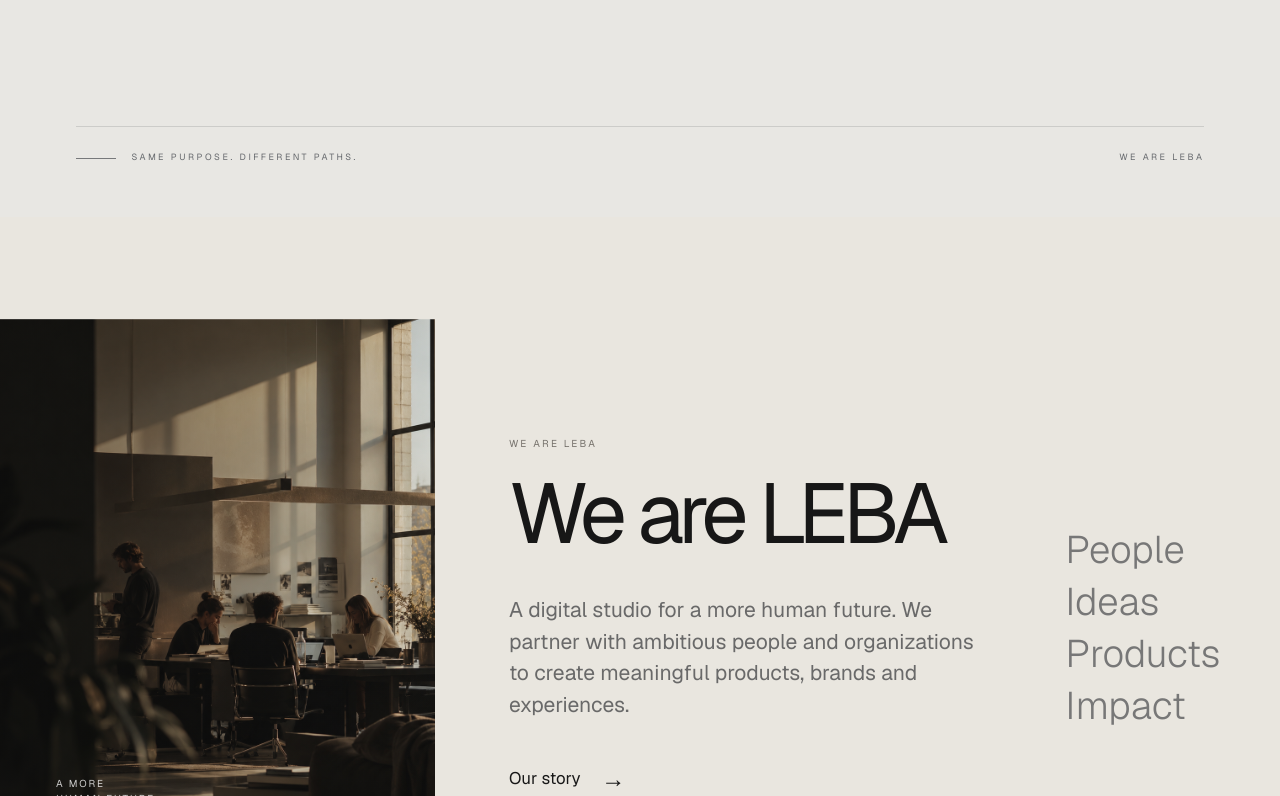
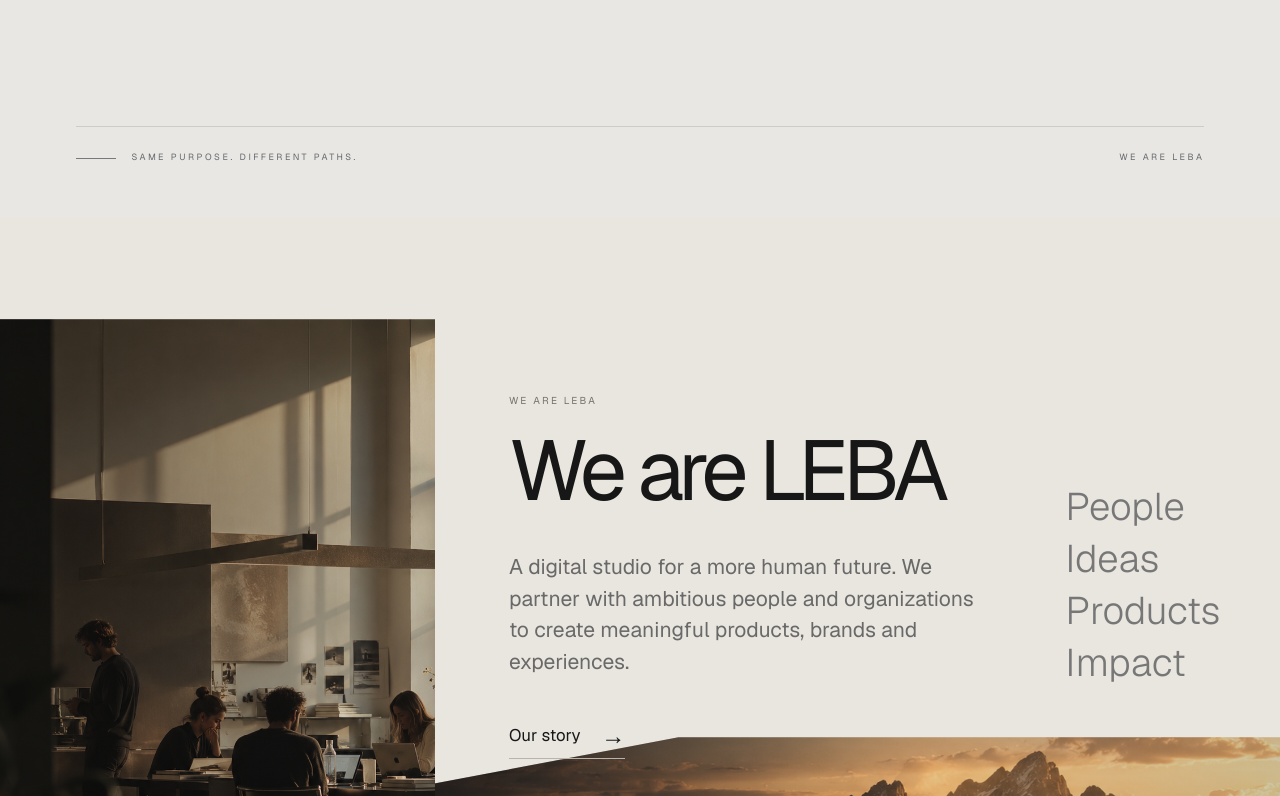
Before and after one commit to NicolasLlanos8799/weareleba, a Next.js app: page / in a window 1280 px wide. Shown: the part 3061-3857 px from the top of the page. Built offline with nearby package versions, Linux system fonts and the light colour scheme.

Commit message:
Join studio and landscape images into one continuous composition

```diff
--- a/components/sections/WeAreLeba.module.css
+++ b/components/sections/WeAreLeba.module.css
@@ -10,19 +10,17 @@
   grid-template-rows: minmax(58vh, 1fr) minmax(30vh, .48fr);
 }
 
-/* Removed the dark decorative band at the top so the section opens directly into the content. */
-.topShape { display: none; }
-
 .peopleImage {
-  grid-column: 1;
-  grid-row: 1;
-  position: relative;
+  position: absolute;
   z-index: 2;
+  top: clamp(5.2rem, 8vw, 8.5rem);
+  bottom: 0;
+  left: 0;
+  width: min(34vw, 580px);
+  min-width: 260px;
   overflow: hidden;
-  margin-top: clamp(5.2rem, 8vw, 8.5rem);
-  min-height: 590px;
   background: url('/assets/ChatGPT%20Image%208%20sept%202026,%2016_29_33.png') center/cover no-repeat;
-  clip-path: polygon(0 0, 100% 0, 100% 100%, 0 100%);
+  clip-path: polygon(0 0, 100% 0, 100% 88%, 0 100%);
 }
 
 .imageOverlay,
@@ -30,7 +28,6 @@
 .imageOverlay { background: linear-gradient(90deg, rgba(10,10,10,.45), rgba(10,10,10,.05)); }
 .mountainOverlay { background: linear-gradient(90deg, rgba(10,10,10,.56), rgba(10,10,10,.08) 68%, rgba(10,10,10,.2)); }
 
-.imageLabel,
 .futureLabel,
 .bottomLabel,
 .togetherLabel {
@@ -43,14 +40,13 @@
   color: rgba(255,255,255,.78);
 }
 
-.imageLabel { top: 2rem; left: 3.5rem; }
-.futureLabel { bottom: 6.4rem; left: 3.5rem; }
+.futureLabel { left: 3.5rem; bottom: 6.4rem; z-index: 1; }
 
 .content {
   grid-column: 2;
   grid-row: 1;
   position: relative;
-  z-index: 2;
+  z-index: 3;
   align-self: center;
   width: min(680px, 76%);
   margin: 8rem auto 1rem;
@@ -98,7 +94,7 @@
   grid-column: 3;
   grid-row: 1;
   position: relative;
-  z-index: 2;
+  z-index: 3;
   align-self: center;
   display: flex;
   flex-direction: column;
@@ -110,45 +106,46 @@
   color: #777;
 }
 
-/* The landscape sits behind the lower edge of the studio image, joining both photographs into one composition. */
 .mountainImage {
   position: absolute;
-  inset: auto 0 0 0;
+  inset: 0 0 0 0;
   z-index: 1;
-  height: clamp(300px, 34svh, 470px);
+  top: 58%;
+  height: auto;
   background: url('/assets/ChatGPT%20Image%208%20sept%202026,%2016_29_39.png') center/cover no-repeat;
-  clip-path: polygon(0 30%, 53% 0, 100% 0, 100% 100%, 0 100%);
+  clip-path: polygon(0 34%, 53% 0, 100% 0, 100% 100%, 0 100%);
 }
 
 .bottomLabel { left: 3.5rem; bottom: 2.8rem; }
 .togetherLabel { right: 3.5rem; top: 70%; color: rgba(255,255,255,.72); }
 
 @media (max-width: 900px) {
-  .section { display: block; min-height: auto; padding-top: 0; }
+  .section { display: block; min-height: auto; }
 
   .peopleImage {
+    position: relative;
+    top: auto;
+    bottom: auto;
+    width: 100%;
+    min-width: 0;
     height: 56vh;
     min-height: 420px;
-    margin-top: 0;
-    clip-path: none;
+    clip-path: polygon(0 0,100% 0,100% 94%,0 100%);
   }
 
-  .content {
-    width: auto;
-    margin: 0;
-    padding: 4.5rem 2rem 5rem;
-  }
-
+  .content { width: auto; margin: 0; padding: 4.5rem 2rem 5rem; }
   .values { padding: 0 2rem 4rem; font-size: clamp(2.2rem,10vw,4rem); }
 
   .mountainImage {
     position: relative;
+    inset: auto;
+    top: auto;
     height: 42vh;
     min-height: 360px;
-    clip-path: polygon(0 12%,100% 0,100% 100%,0 100%);
-    margin-top: -2px;
+    margin-top: -10vh;
+    clip-path: polygon(0 24%,100% 0,100% 100%,0 100%);
   }
 
-  .imageLabel,.futureLabel,.bottomLabel { left: 2rem; }
+  .futureLabel,.bottomLabel { left: 2rem; }
   .togetherLabel { right: 2rem; }
 }
```
